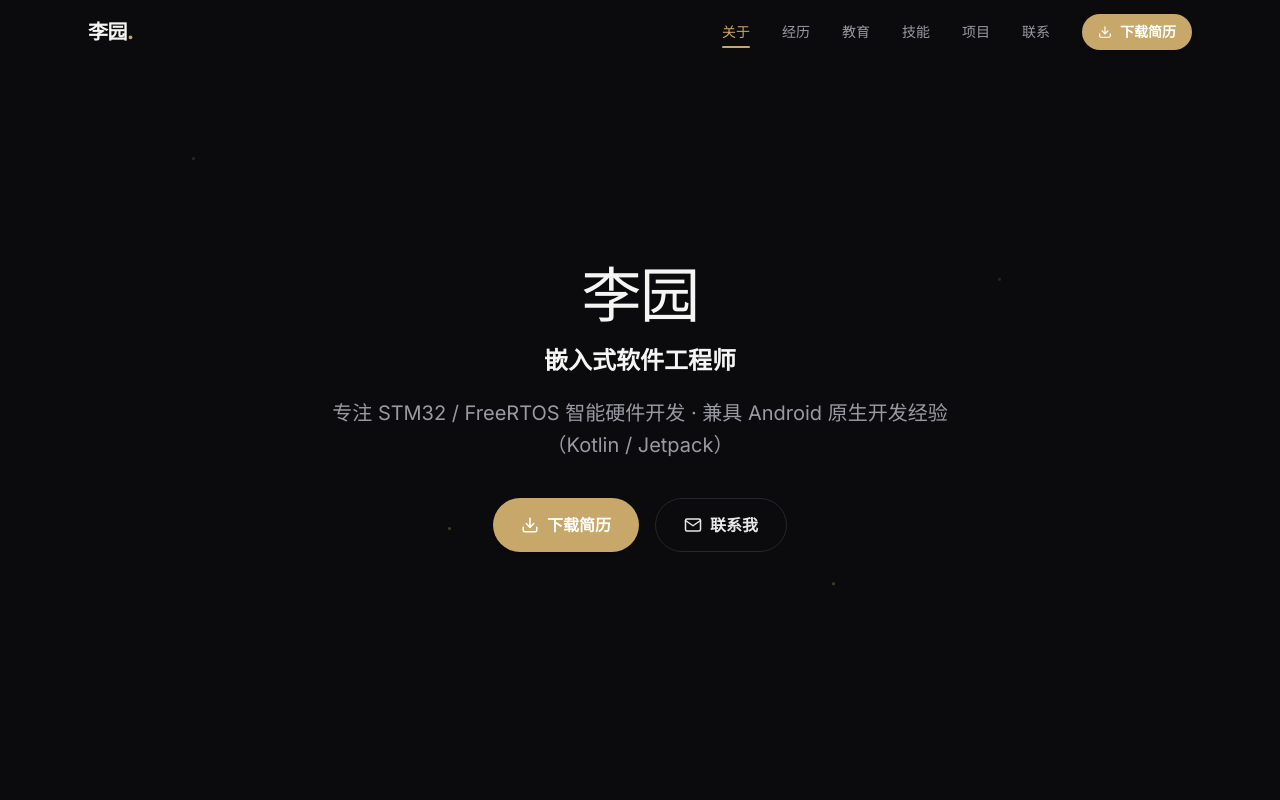
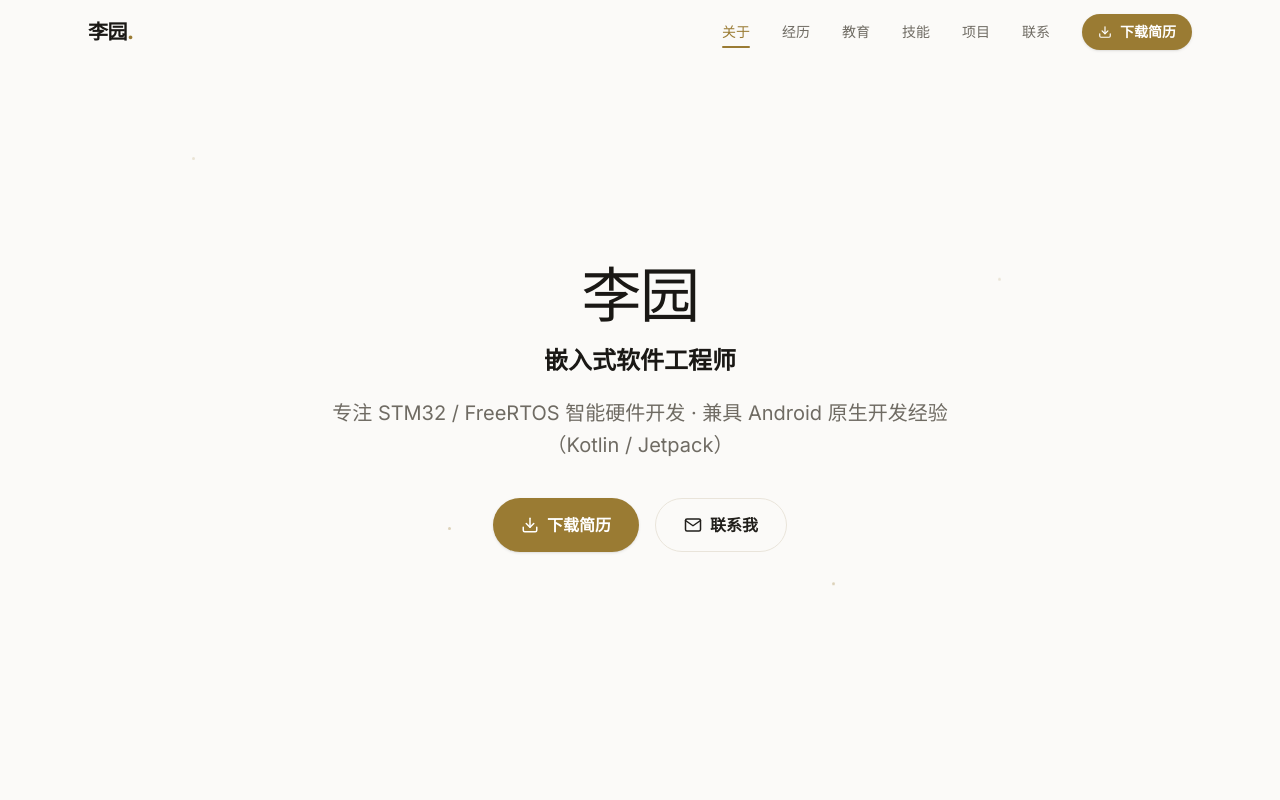
Before and after one commit to EvoleLi/liyuan-portfolio, a React (Vite) app: page / in a window 1280 px wide. Shown: the top 800 px of the page. Built offline with nearby package versions, Linux system fonts and the light colour scheme.

Commit message:
切换为亮色高级风：骨白底+墨字+古铜金强调，告别暗色，保留全部动效

```diff
--- a/src/index.css
+++ b/src/index.css
@@ -1,17 +1,17 @@
 @import "tailwindcss";
 
 @theme {
-  /* 暗夜香槟金（Obsidian × Champagne）高级质感配色 */
-  --color-primary: #c8a86a;        /* 香槟金 强调 / 链接 / CTA */
-  --color-primary-dark: #b0904e;  /* 深香槟 悬浮 */
-  --color-primary-light: rgba(200, 168, 106, 0.10); /* 香槟金 标签底(半透明) */
-  --color-accent: #c8a86a;        /* 香槟金 次级点缀 */
-  --color-text: #e8e8ea;          /* 近白 正文 */
-  --color-text-light: #9a9aa3;    /* 弱化灰 次级文字 */
-  --color-text-heading: #f5f5f3;  /* 暖白 标题 */
-  --color-bg: #0b0b0d;            /* 近黑 底 */
-  --color-bg-alt: #15151a;        /* 抬升面 浅黑 */
-  --color-border: #26262c;        /* 细分隔线 */
+  /* 亮色高级风：骨白底 + 墨字 + 香槟古铜金强调 */
+  --color-primary: #9a7b33;        /* 古铜金 强调 / 链接 / CTA */
+  --color-primary-dark: #7d6228;  /* 深古铜 悬浮 */
+  --color-primary-light: rgba(154, 123, 51, 0.12); /* 古铜金 标签底 */
+  --color-accent: #9a7b33;        /* 古铜金 次级点缀 */
+  --color-text: #211f1b;          /* 暖墨 正文 */
+  --color-text-light: #6f6b63;    /* 暖灰 次级文字 */
+  --color-text-heading: #1a1815;  /* 深墨 标题 */
+  --color-bg: #fbfaf8;            /* 骨白 底 */
+  --color-bg-alt: #ffffff;        /* 纯白 抬升面 */
+  --color-border: #e9e4da;        /* 暖浅边框 */
   --font-sans: 'Inter', system-ui, -apple-system, 'PingFang SC', 'Microsoft YaHei', sans-serif;
   --font-mono: 'JetBrains Mono', ui-monospace, monospace;
 }
@@ -112,7 +112,7 @@
     animation: float-slow 6s ease-in-out infinite;
   }
 
-  /* ── 精致卡片（增强版） ── */
+  /* ── 精致卡片（亮色增强版） ── */
   .card {
     background: var(--color-bg-alt);
     border: 1px solid var(--color-border);
@@ -122,8 +122,8 @@
   }
   .card:hover {
     transform: translateY(-6px) scale(1.01);
-    border-color: rgba(200, 168, 106, 0.45);
-    box-shadow: 0 28px 56px -20px rgba(0, 0, 0, 0.75), 0 0 30px -12px rgba(200, 168, 106, 0.12);
+    border-color: rgba(154, 123, 51, 0.5);
+    box-shadow: 0 24px 50px -22px rgba(33, 31, 27, 0.22), 0 0 28px -14px rgba(154, 123, 51, 0.18);
   }
 
   /* ── 磁性按钮容器 ── */
```
Also changed, not shown: 2 other files (tests, documents, lock files or other folders).
